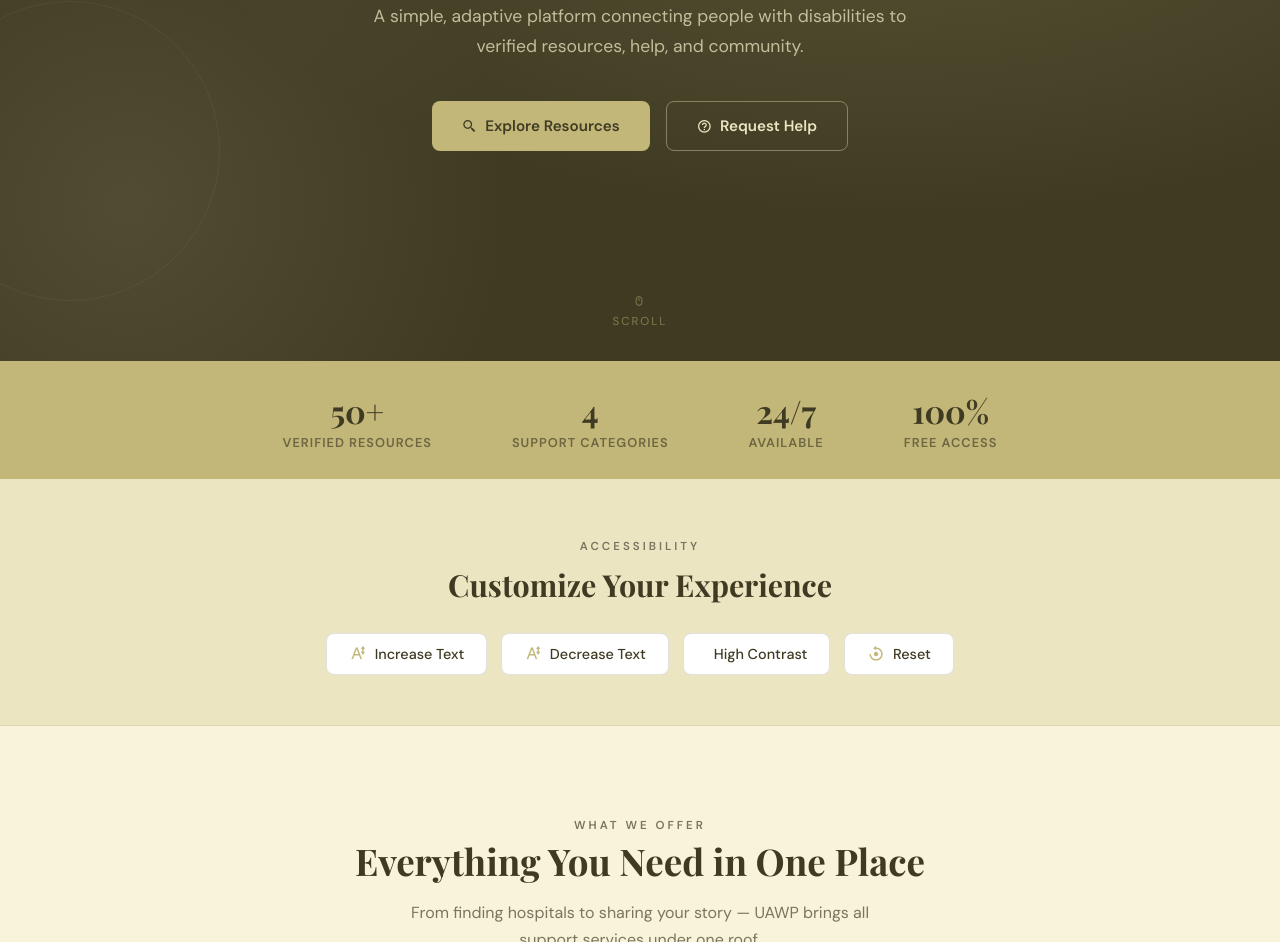
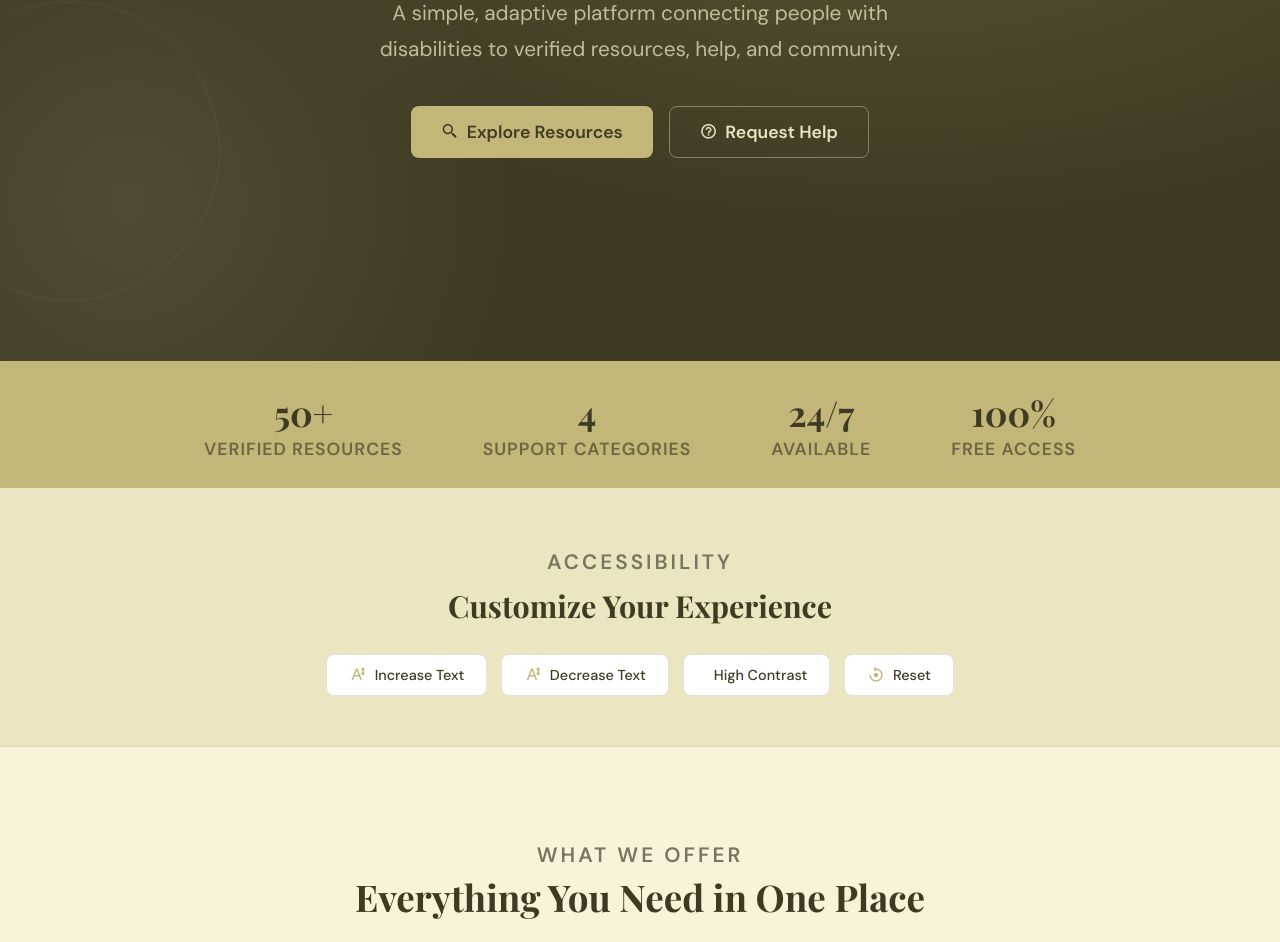
Before and after one commit to mahia05/Unified-Adapted-Web-Platform, a website: page app/web/pages/index.html in a window 1280 px wide. Shown: the part 439-1381 px from the top of the page. Drawn offline with nearby package versions, Linux system fonts and the light colour scheme.

Commit message:
home page update

```diff
--- a/app/web/css/style.css
+++ b/app/web/css/style.css
@@ -34,7 +34,7 @@
 
     .logo {
       font-family: 'Playfair Display', serif;
-      font-size: 1.6rem;
+      font-size: 2rem;
       color: var(--secondary);
       letter-spacing: 2px;
     }
@@ -48,7 +48,7 @@
     .nav-links a {
       color: var(--light);
       text-decoration: none;
-      font-size: 0.92rem;
+      font-size: 1.2rem;
       font-weight: 500;
       letter-spacing: 0.5px;
       position: relative;
@@ -138,7 +138,7 @@
     .hero h1 span { color: var(--secondary); }
 
     .hero p {
-      font-size: 1.1rem;
+      font-size: 1.3rem;
       color: rgba(235,229,194,0.75);
       max-width: 540px;
       margin: 0 auto 40px;
@@ -159,7 +159,7 @@
       padding: 14px 30px;
       border-radius: 8px;
       font-family: 'DM Sans', sans-serif;
-      font-size: 0.95rem;
+      font-size: 1.1rem;
       font-weight: 600;
       text-decoration: none;
       transition: all 0.3s ease;
@@ -197,7 +197,7 @@
       align-items: center;
       gap: 6px;
       color: rgba(194,183,121,0.5);
-      font-size: 0.72rem;
+      font-size: 1.1rem;
       letter-spacing: 2px;
       text-transform: uppercase;
       animation: bounce 2s infinite;
@@ -224,13 +224,13 @@
 
     .stat-item .num {
       font-family: 'Playfair Display', serif;
-      font-size: 2rem;
+      font-size: 2.2rem;
       font-weight: 700;
       color: var(--primary);
     }
 
     .stat-item .label {
-      font-size: 0.8rem;
+      font-size: 1.1rem;
       font-weight: 600;
       color: rgba(63,59,35,0.65);
       letter-spacing: 1px;
@@ -247,7 +247,7 @@
     }
 
     .section-label {
-      font-size: 0.72rem;
+      font-size: 1.3rem;
       font-weight: 700;
       letter-spacing: 3px;
       text-transform: uppercase;
@@ -389,7 +389,7 @@
 
     .feature-card p {
       color: var(--text-muted);
-      font-size: 0.93rem;
+      font-size: 1.2rem;
       line-height: 1.65;
     }
 
--- a/app/web/pages/index.html
+++ b/app/web/pages/index.html
@@ -44,10 +44,6 @@
       </div>
     </div>
 
-    <div class="hero-scroll">
-      <i class='bx bx-mouse'></i>
-      <span>Scroll</span>
-    </div>
   </section>
 
   <!-- STATS STRIP -->
```
